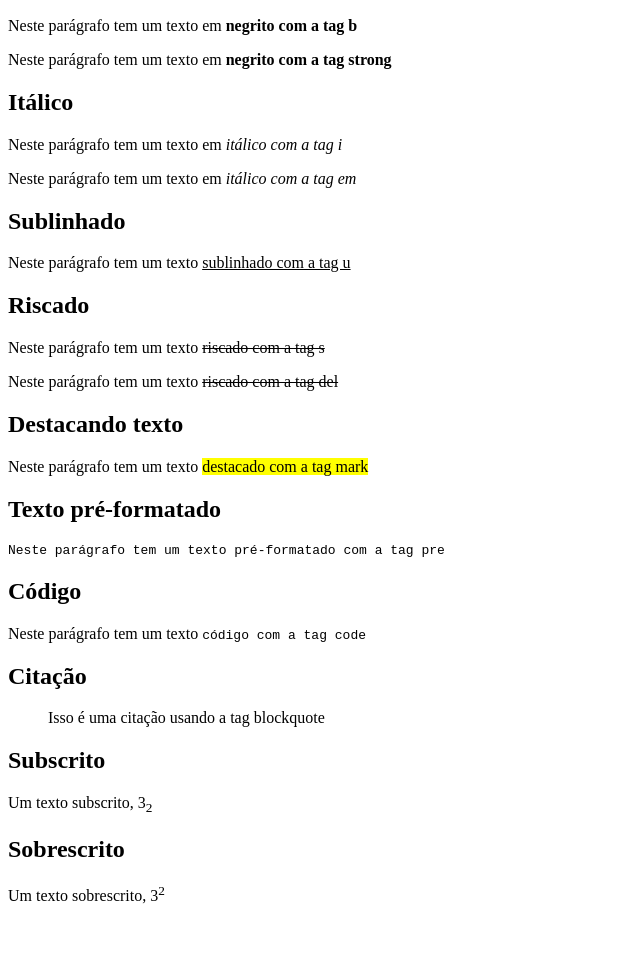
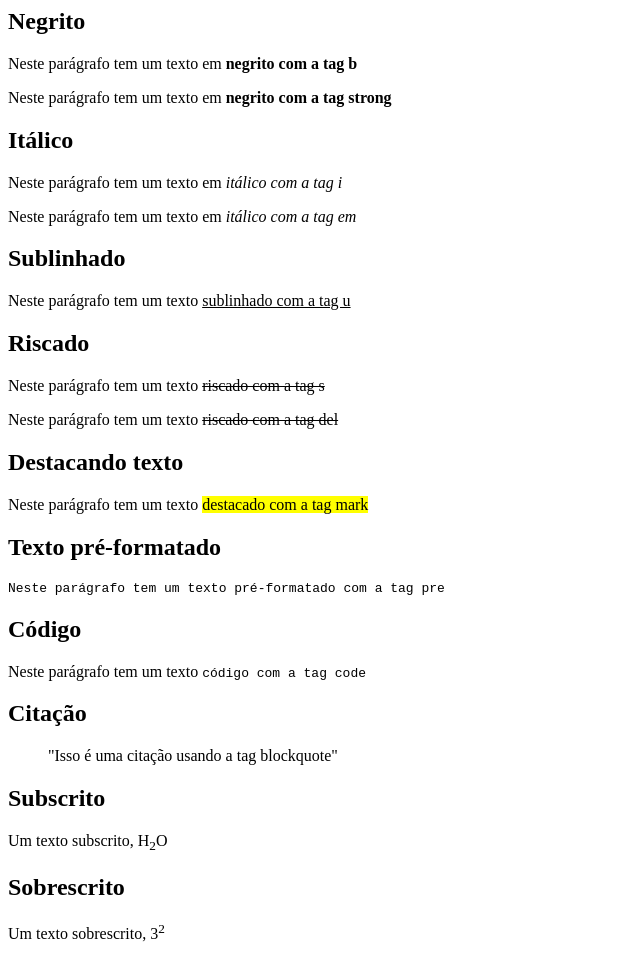
Before and after one commit to juliadiasn/HTML, a plain HTML site: page tags_formatacao_html.html in a window 1280 px wide. Shown: the part 110-1070 px from the top of the page, without its empty margins (0-640 px from the left). Before the commit the page ends 1032 px from the top, so only its background shows below. Drawn offline with Linux system fonts and the light colour scheme.

Commit message:
Arrumando tags de formatação

```diff
--- a/tags_formatacao_html.html
+++ b/tags_formatacao_html.html
@@ -8,15 +8,30 @@
     <body>
         <h1>Tags de formatação</h1>
 
-        <!-- Negrito (b, strong) -->
+        <!-- b - negrito
+        strong - semântico
+        -->
+
+        -->
 
         <h2>Negrito</h2>
         <p>Neste parágrafo tem um texto em <b>negrito com a tag b</b></p>
         <p>Neste parágrafo tem um texto em <strong>negrito com a tag strong</strong></p>
 
+        <!--
+        i - italico
+        em - semantico, enfase
+        -->
+
         <h2>Itálico</h2>
         <p>Neste parágrafo tem um texto em <i>itálico com a tag i</i></p>
         <p>Neste parágrafo tem um texto em <em>itálico com a tag em</em></p>
+
+
+        <!--
+        u - não indicado
+        sublinhado - text-decoration (recomendado)
+        -->
 
         <h2>Sublinhado</h2>
         <p>Neste parágrafo tem um texto <u>sublinhado com a tag u</u></p>
@@ -28,17 +43,26 @@
         <h2>Destacando texto</h2>
         <p>Neste parágrafo tem um texto <mark>destacado com a tag mark</mark></p>
 
+        <!--
+        pre - usado muito em código, pega a indentação exata
+        -->
+
         <h2>Texto pré-formatado</h2>
         <pre>Neste parágrafo tem um texto pré-formatado com a tag pre</pre>
+
+
+        <!--
+        code - codigo na linha
+        -->
 
         <h2>Código</h2>
         <p>Neste parágrafo tem um texto <code>código com a tag code</code></p>
 
         <h2>Citação</h2>
-        <blockquote>Isso é uma citação usando a tag blockquote</blockquote>
+        <blockquote>"Isso é uma citação usando a tag blockquote"</blockquote>
 
         <h2>Subscrito</h2>
-        <p>Um texto subscrito, 3<sub>2</sub></p>
+        <p>Um texto subscrito, H<sub>2</sub>O</p>
 
         <h2>Sobrescrito</h2>
         <p>Um texto sobrescrito, 3<sup>2</sup></p>
```
